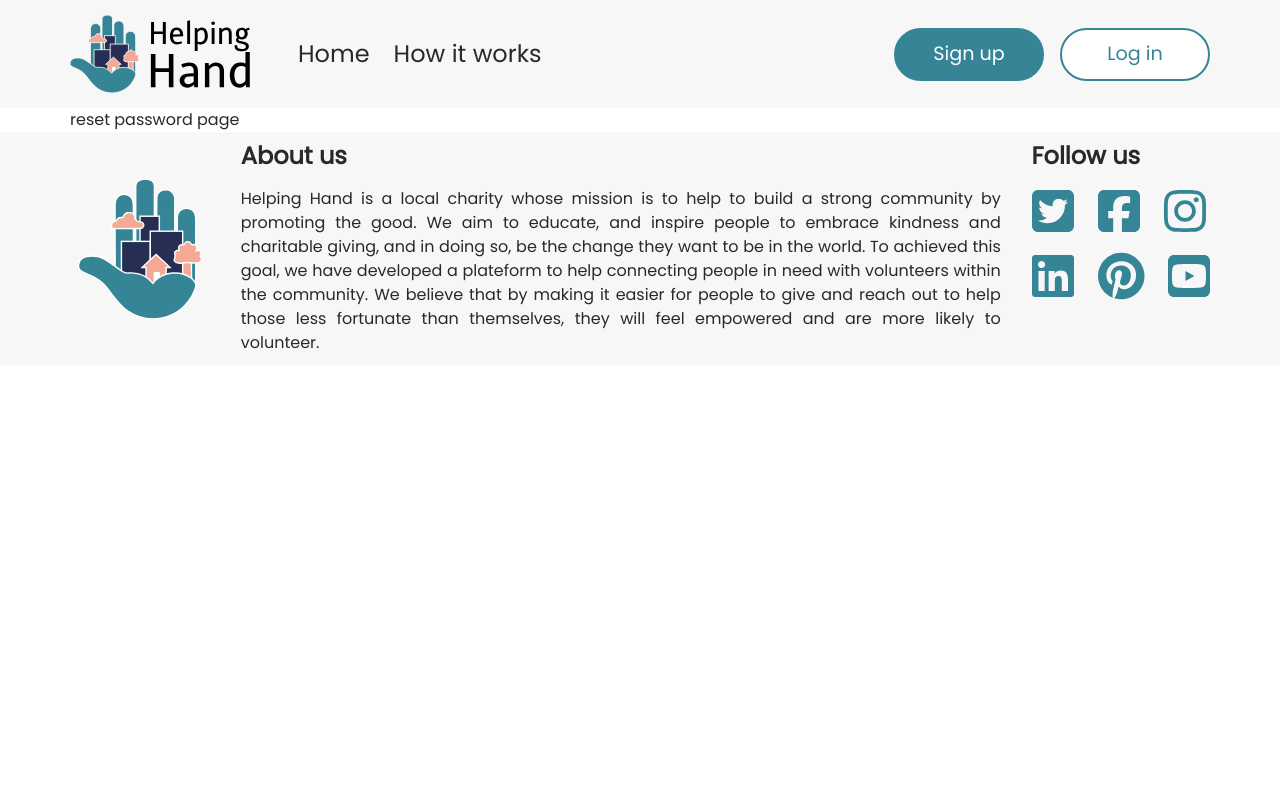
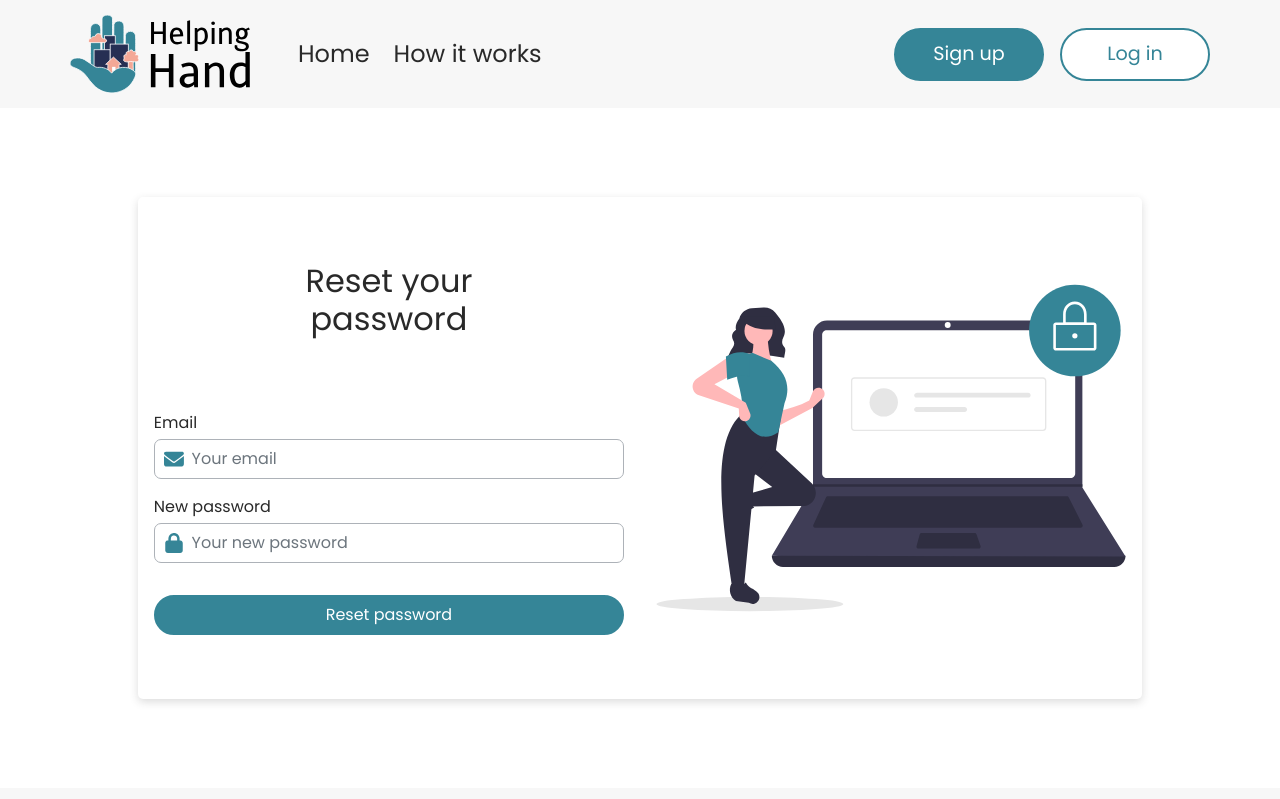
Before and after one commit to MathieuParadis/helping-hand, a React (Create React App) app: page /reset-password in a window 1280 px wide. Shown: the top 799 px of the page. Built offline with nearby package versions, Linux system fonts and the light colour scheme.

Commit message:
edited reset password page

```diff
--- a/src/pages/Auth/ForgottenPassword.jsx
+++ b/src/pages/Auth/ForgottenPassword.jsx
@@ -7,7 +7,7 @@ import forgotten_password_illustration from '../../assets/images/forgotten_passw
 import mail_icon from '../../assets/logos/mail_logo.svg';
 
 const ForgottenPassword = () => {
-  const postResetPasswordRequest = (e) => {
+  const postResetPasswordInstructionsRequest = (e) => {
     alert("reset password request");
   }
 
@@ -21,7 +21,7 @@ const ForgottenPassword = () => {
           <div className="box-right d-flex flex-column justify-content-center col-12 col-md-6 ps-md-3">
             <h2 className="text-center pb-4 mb-5">Forgot your<br></br>password?</h2>
             <div className="form-container">
-              <form onSubmit={postResetPasswordRequest}>
+              <form onSubmit={postResetPasswordInstructionsRequest}>
                 <div class="input mb-3">
                   <input type="email" className="form-control" id="email" aria-describedby="email input field" placeholder="Your email" required />
                   <img src={mail_icon} alt="mail_icon" className="mail-icon" />
--- a/src/pages/Auth/ResetPassword.jsx
+++ b/src/pages/Auth/ResetPassword.jsx
@@ -1,14 +1,47 @@
 // CONFIG IMPORTS
 import React from 'react';
+import { NavLink } from 'react-router-dom';
 
 // ASSETS IMPORTS
 import reset_password_illustration from '../../assets/images/reset_password_illustration.svg';
+import mail_icon from '../../assets/logos/mail_logo.svg';
+import lock_icon from '../../assets/logos/lock_logo.svg';
 
 const ResetPassword = () => {
+  const postResetPasswordRequest = (e) => {
+    alert("reset password request");
+  }
   return (
     <div className="reset-password">
-      reset password page
+      <div class="container d-flex justify-content-center align-items-center">
+        <div class="box box-shadow border-radius-5 p-3 d-flex flex-row-reverse">
+          <div className="box-left d-none d-md-flex flex-column justify-content-center align-items-center col-md-6 ps-md-3">
+            <img src={reset_password_illustration} alt="Reset password illustration" className="illustration" />
+          </div>
+          <div className="box-right d-flex flex-column justify-content-center col-12 col-md-6 pe-md-3">
+            <h2 className="text-center pb-4 mb-5">Reset your<br></br>password</h2>
+            <div className="form-container">
+              <form onSubmit={postResetPasswordRequest}>
+                <div class="input mb-3">
+                  <label htmlFor="email" className="mb-1">Email</label>
+                  <input type="email" className="form-control" id="email" aria-describedby="email input field" placeholder="Your email" required />
+                  <img src={mail_icon} alt="mail_icon" className="mail-icon" />
+                </div>
+                <div class="input mb-3">
+                  <label htmlFor="password" className="mb-1">New password</label>
+                  <input type="email" className="form-control" id="email" aria-describedby="email input field" placeholder="Your new password" required />
+                  <img src={lock_icon} alt="lock_icon" className="lock-icon" />
+                </div>
+                <button type="submit" className="btn button-primary w-100 text-white mt-3" id="reset-pw-btn">Reset password</button>
+              </form>
+            </div>
+          </div>
+        </div>
+      </div>
     </div>
+
+
+
   );
 };
 
--- a/src/styles/pages/_forgotten_password.scss
+++ b/src/styles/pages/_forgotten_password.scss
@@ -10,8 +10,8 @@
 
       @include tablet_and_large-screen  {
         width: 90%;
-        min-height: 450px;
-        height: 100%;
+        min-height: 500px;
+        height: 90%;
       }
 
       .input {
--- a/src/styles/pages/_reset_password.scss
+++ b/src/styles/pages/_reset_password.scss
@@ -1,3 +1,49 @@
-// .reset-password {
+.reset-password {
+  .container {
+    min-height: 85vh;
+    width: 100%;
 
-// }
+    .box {
+      @include mobile {
+        width: 100%;
+      }
+
+      @include tablet_and_large-screen  {
+        width: 90%;
+        min-height: 500px;
+        height: 90%;
+      }
+
+      .input {
+        position: relative;
+        display: block;
+        width: 100%;
+
+        input {
+          border: 1px solid var(--basic-color-grey-dark);
+          border-radius: 7px;
+          width: 100%;
+          height: 2.5em;
+          padding-top: 0.3em;
+          padding-bottom: 0.3em;
+          padding-left: 2.3em;
+          outline: none;
+
+          &:focus {
+            border: none;
+            outline: none;
+            border-color: var(--prim-color);
+            box-shadow: 0 0 10px var(--prim-color);
+          }
+        }
+
+        .mail-icon, .lock-icon {
+          position: absolute;
+          left: 10px;
+          top: 38px;
+          width: 20px;
+        }
+      }
+    }
+  }
+}
```
